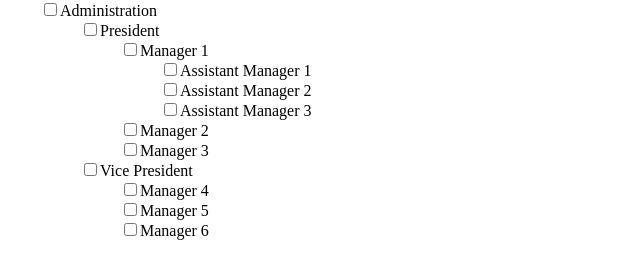
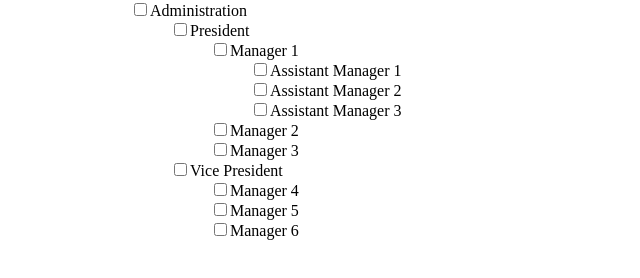
Before and after one commit to rtvalluri/Checktree, a plain HTML site: page tree.html in a window 1280 px wide. Shown: the whole page, without its empty margins (0-640 px from the left). Drawn offline with Linux system fonts and the light colour scheme.

Commit message:
indentation adjusted

```diff
--- a/css/styles.css
+++ b/css/styles.css
@@ -1,9 +1,7 @@
-body
-{
+body{
+	width: 1100px;
 	margin: 0 auto;
 }
-
-ul
-{
+ul{
     list-style-type: none;
 }
```
